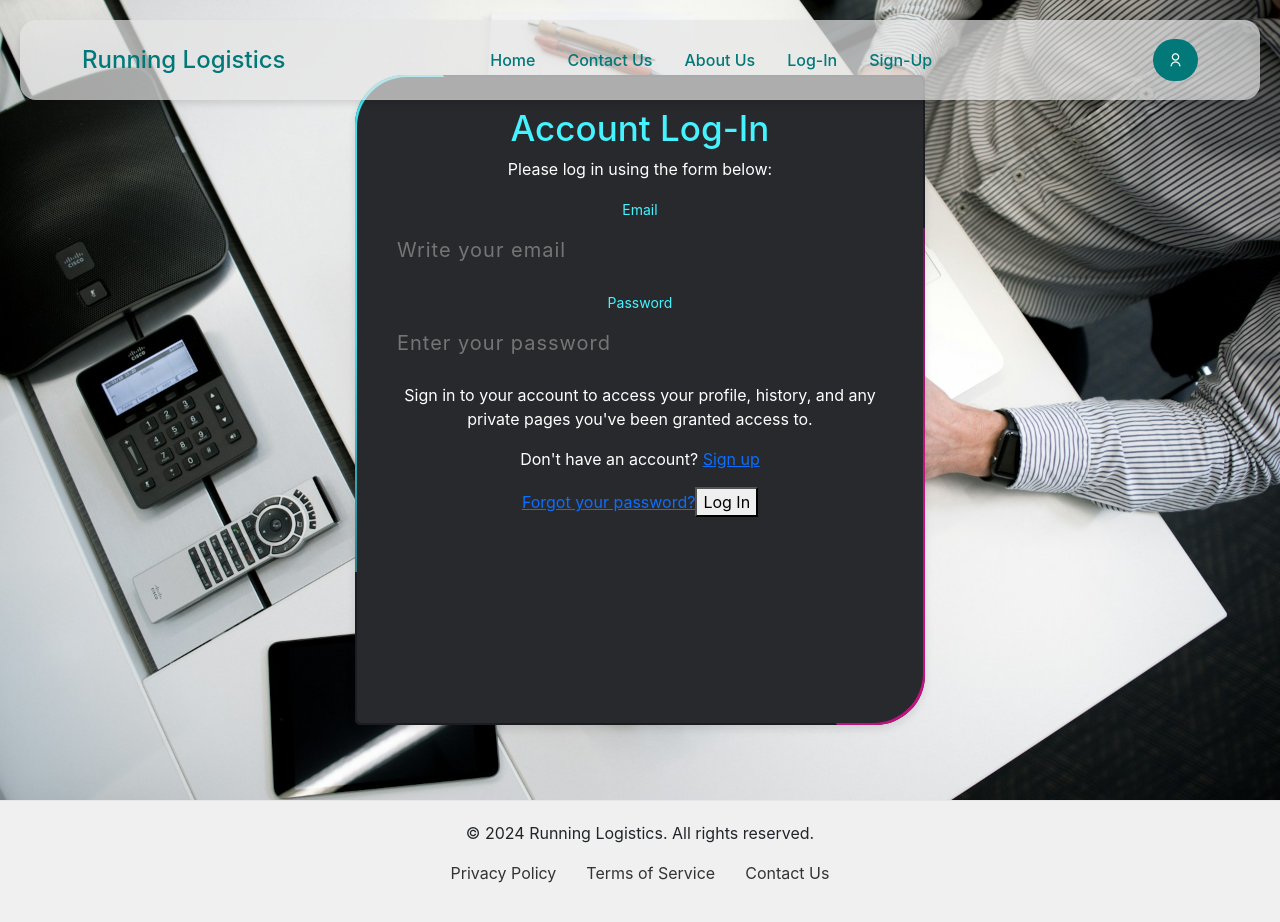
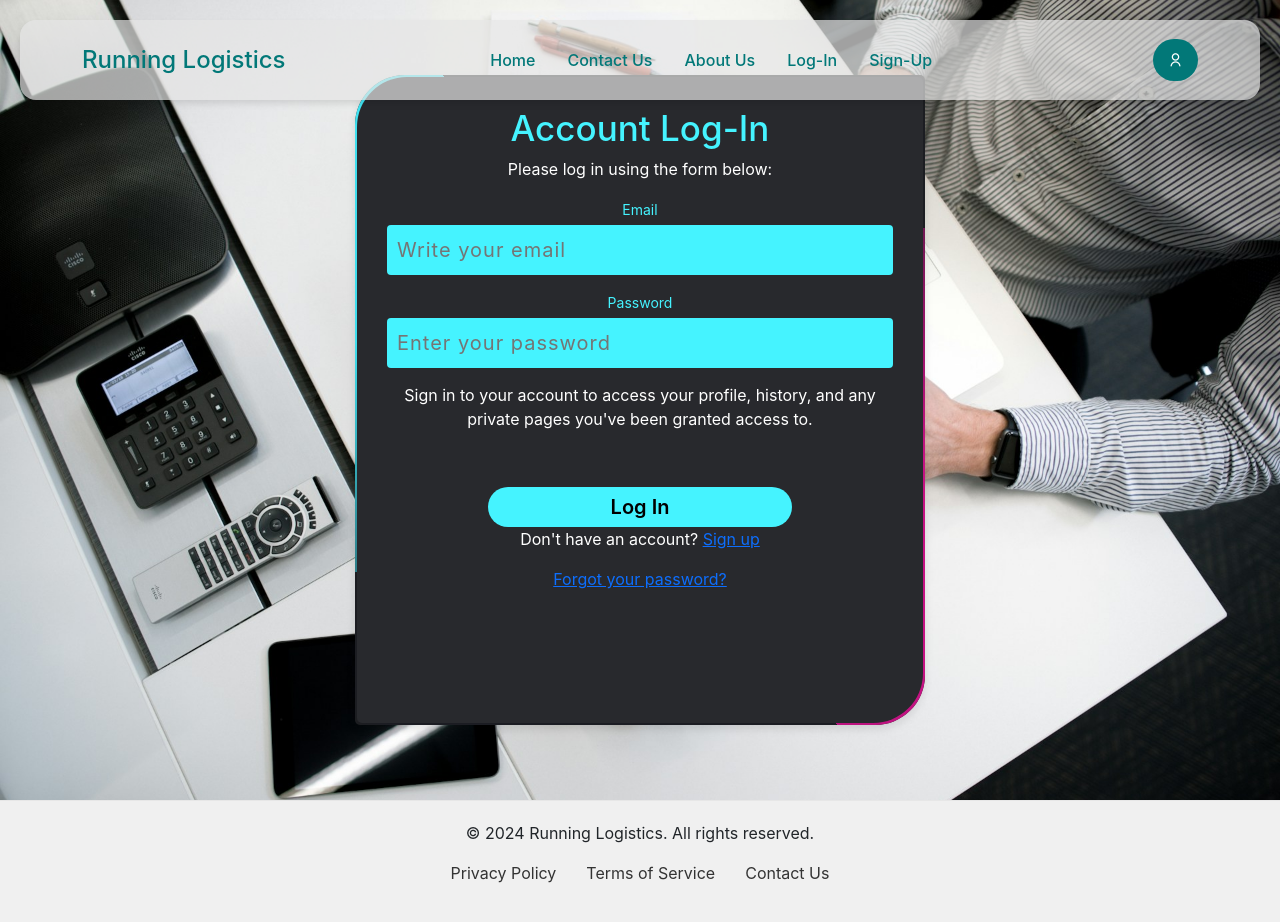
Before and after one commit to Juan-Carlos-D/RunningLogisticsCollab, a React (Create React App) app in the folder rl-frontend/: page /Login in a window 1280 px wide. Shown: the top 922 px of the page. Built offline with nearby package versions, Linux system fonts and the light colour scheme; no server answers.

Commit message:
login form styling

```diff
--- a/rl-frontend/src/CSS/Login.css
+++ b/rl-frontend/src/CSS/Login.css
@@ -68,7 +68,7 @@
     100% { transform: rotate(360deg); }
 }
 
-h2 {
+.login__form h2 {
     color: #45f3ff;
     font-size: 35px;
     font-weight: 500;
@@ -98,6 +98,20 @@ input[type="email"], input[type="password"] {
     font-size: 20px;
     border: none;
     outline: none;
+    background: #45f3ff;
+}
+
+button[type="submit"]{
+    font-size: 20px;
+    border: none;
+    outline: none;
+    background: #45f3ff;
+    padding: 5px;
+    margin-top: 40px;
+    cursor: pointer;
+    width: 60%;
+    border-radius: 90px;
+    font-weight: 600;
 }
 
 /* .login__form {
--- a/rl-frontend/src/Pages/Login.js
+++ b/rl-frontend/src/Pages/Login.js
@@ -64,13 +64,14 @@ function Login({ setProfile }) {
                     </div>
                     <p className="login__message">{response}</p>
                     <div>
+                        <button type="submit" className="login__button">Log In</button>
                         <p className="login__signup">
                             Don't have an account? <a href="#">Sign up</a>
                         </p>
                         <a href="#" className="login__forgot">
                             Forgot your password?
                         </a>
-                        <button type="submit" className="login__button">Log In</button>
+
                     </div>
                 </form>
             </div>
```
